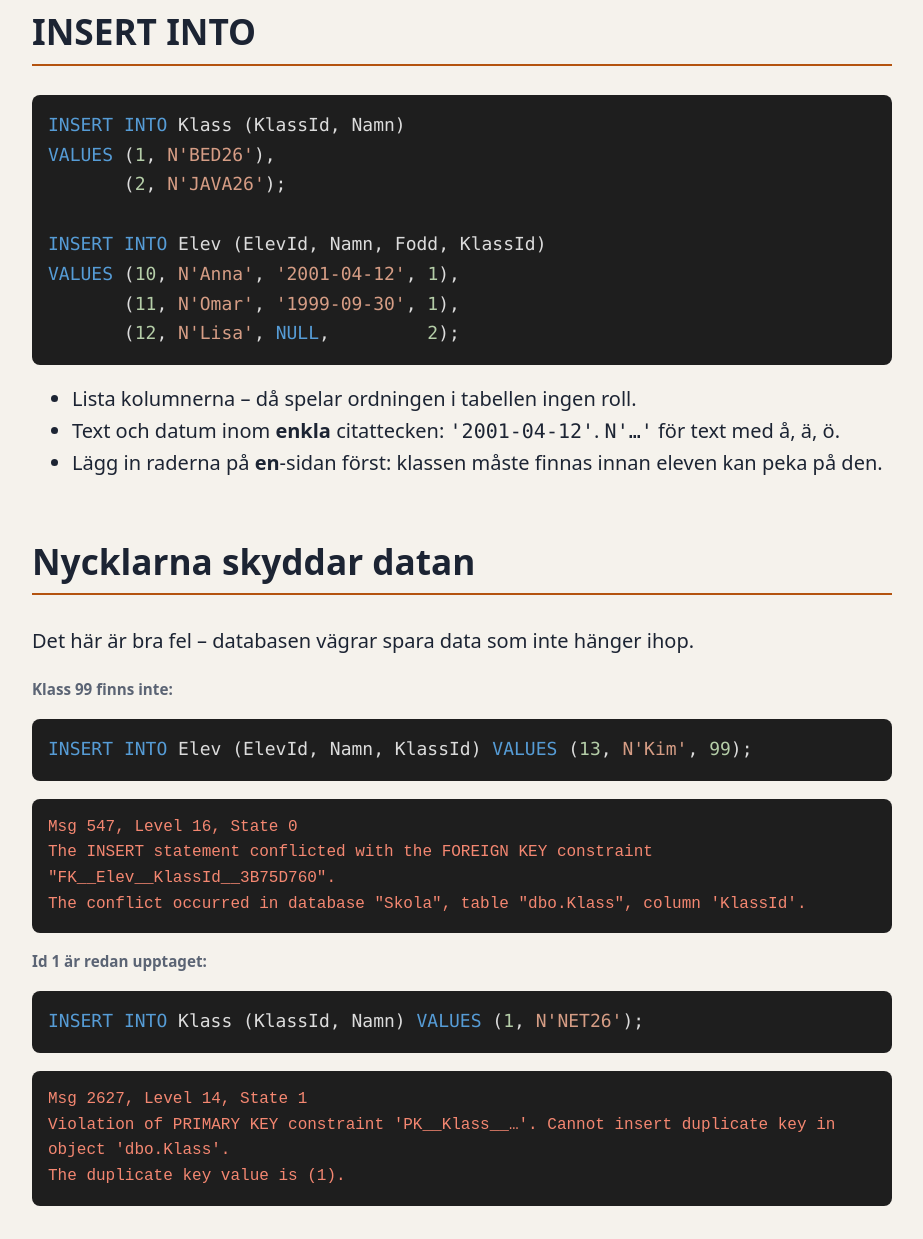
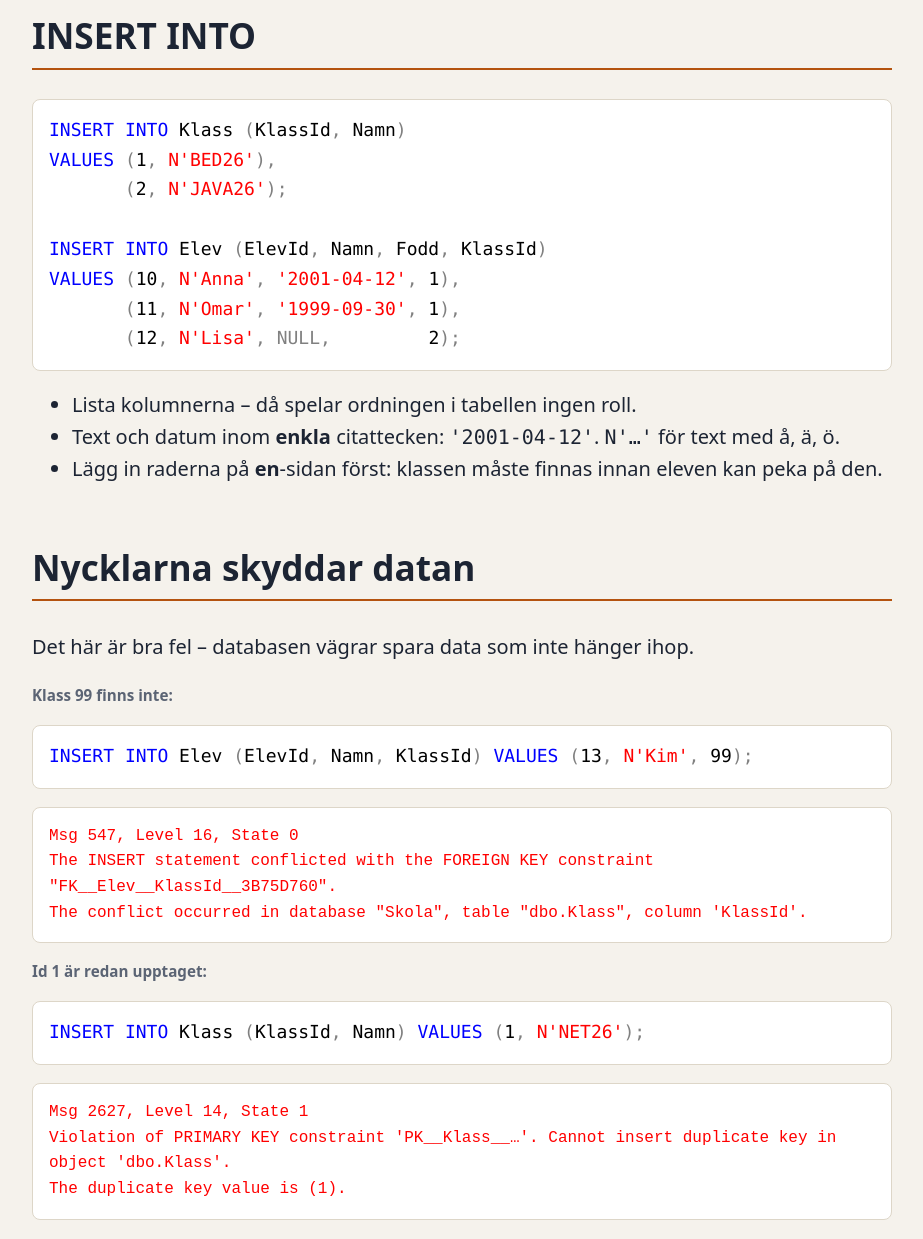
Before and after one commit to malmludvig/BED26-lektioner, a plain HTML site: page databaser-repetition-presentation.html in a window 1280 px wide. Shown: the part 5490-6729 px from the top of the page, without its empty margins (178-1101 px from the left). Drawn offline with Linux system fonts and the light colour scheme.

Commit message:
Databaser repetition: SQL i ljust SSMS-tema så att det skiljer sig från C#
Co-Authored-By: Claude Opus 5.5 <noreply@anthropic.com>
Claude-Session: https://claude.ai/code/session_01VZnLvHHSepGL9vyREPBU8s

```diff
--- a/databaser-repetition-presentation.html
+++ b/databaser-repetition-presentation.html
@@ -51,10 +51,11 @@
   .ikonrad figcaption { font-weight: 600; }
   .ikonrad span { font-size: 2rem; color: var(--muted); }
 
-  /* SQL-färger som i SSMS (mörkt tema) */
-  .sq-k { color: #569cd6; } .sq-s { color: #d69d85; } .sq-c { color: #57a64a; } .sq-n { color: #b5cea8; } .sq-f { color: #d8a0df; }
+  /* SQL i ljust tema som i SSMS – C# är mörkt, så de går lätt att skilja åt */
+  pre:has(code.sql) { background: #ffffff; color: #000000; border: 1px solid var(--line); }
+  .sq-k { color: #0000ff; } .sq-o { color: #808080; } .sq-s { color: #ff0000; } .sq-c { color: #008000; } .sq-n { color: #000000; } .sq-f { color: #ff00ff; }
   /* Felmeddelanden från SSMS */
-  pre.fel { background: #1e1e1e; color: #f48771; font-size: clamp(13px, 1.8vw, 16px); white-space: pre-wrap; }
+  pre.fel { background: #ffffff; color: #ff0000; border: 1px solid var(--line); font-size: clamp(13px, 1.8vw, 16px); white-space: pre-wrap; }
   .null { color: var(--muted); font-style: italic; }
 
   .controls { display: flex; align-items: center; justify-content: space-between; gap: 12px; border-top: 1px solid var(--line); padding-top: 12px; margin-top: 24px; }
@@ -955,18 +956,19 @@ WHERE ArtistId = 276;</code></pre>
 </main>
 <script src="vs.js"></script>
 <script>
-  // Färgkodar SQL som i SSMS (mörkt tema)
-  const sqlOrd = "SELECT|FROM|WHERE|AND|OR|NOT|IN|BETWEEN|LIKE|IS|NULL|ORDER|BY|ASC|DESC|TOP|DISTINCT|AS|INSERT|INTO|VALUES|CREATE|DATABASE|TABLE|USE|GO|PRIMARY|FOREIGN|KEY|REFERENCES|INT|NVARCHAR|VARCHAR|DATE|DATETIME|NUMERIC|DECIMAL|LIMIT";
-  const sqlMönster = new RegExp(`(--.*)|(N?'(?:[^']|'')*')|\\b(\\d+(?:\\.\\d+)?)\\b|\\b(YEAR)(?=\\()|\\b(${sqlOrd})\\b`, "g");
+  // Färgkodar SQL som i SSMS (ljust tema): nyckelord blå, operatorer grå, text röd, kommentarer gröna
+  const sqlOrd = "SELECT|FROM|WHERE|ORDER|BY|ASC|DESC|TOP|DISTINCT|AS|INSERT|INTO|VALUES|CREATE|DATABASE|TABLE|USE|GO|PRIMARY|FOREIGN|KEY|REFERENCES|INT|NVARCHAR|VARCHAR|DATE|DATETIME|NUMERIC|DECIMAL|LIMIT";
+  const sqlOp = "AND|OR|NOT|IN|BETWEEN|LIKE|IS|NULL";
+  const sqlMönster = new RegExp(`(--.*)|(N?'(?:[^']|'')*')|\\b(\\d+(?:\\.\\d+)?)\\b|\\b(YEAR)(?=\\()|\\b(${sqlOrd})\\b|\\b(${sqlOp})\\b|([=<>*+/(),;]|-(?!-))`, "g");
   const sqlEsc = s => s.replace(/&/g, "&amp;").replace(/</g, "&lt;");
   document.querySelectorAll("code.sql").forEach(b => {
     const text = b.textContent;
     let html = "", sist = 0;
     for (const m of text.matchAll(sqlMönster)) {
-      const [t, kom, str, tal, fn] = m;
+      const [t, kom, str, tal, fn, ord] = m;
       html += sqlEsc(text.slice(sist, m.index));
       sist = m.index + t.length;
-      const klass = kom ? "sq-c" : str ? "sq-s" : tal ? "sq-n" : fn ? "sq-f" : "sq-k";
+      const klass = kom ? "sq-c" : str ? "sq-s" : tal ? "sq-n" : fn ? "sq-f" : ord ? "sq-k" : "sq-o";
       html += `<span class="${klass}">${sqlEsc(t)}</span>`;
     }
     b.innerHTML = html + sqlEsc(text.slice(sist));
```
